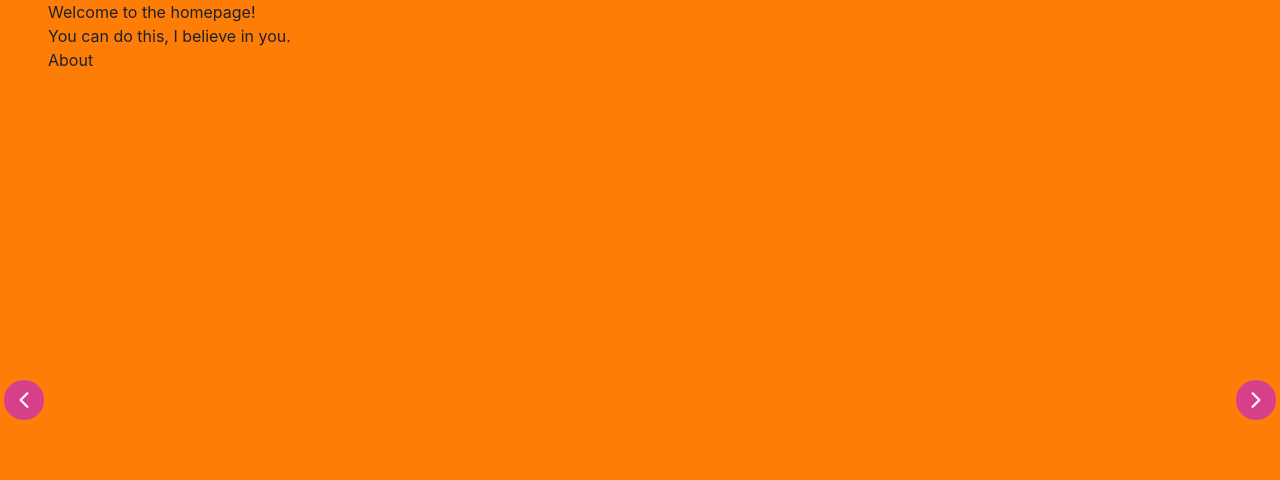
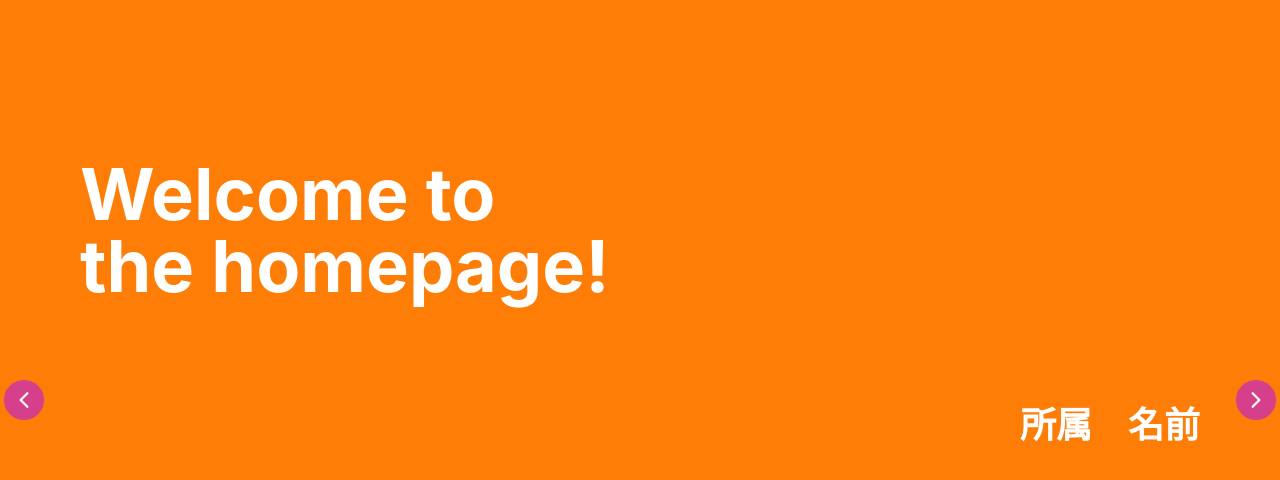
Before and after one commit to zonbitamago/lt-template-2022-spring, a React (Vite) app: page /lt-template-2022-spring/about in a window 1280 px wide. Both pictures are taken after a click on the button 24 px from the left and 400 px from the top of the page. Shown: the top 480 px of the page. Built offline with nearby package versions, Linux system fonts and the light colour scheme.

Commit message:
fix top page layout

```diff
--- a/src/components/Layout.tsx
+++ b/src/components/Layout.tsx
@@ -1,4 +1,4 @@
-import { Center, Grid, IconButton } from "@chakra-ui/react";
+import { Box, Center, Grid, IconButton } from "@chakra-ui/react";
 import { motion } from "framer-motion";
 import React, { useEffect, useState } from "react";
 import { IoIosArrowBack, IoIosArrowForward } from "react-icons/io";
@@ -66,7 +66,9 @@ const Layout: React.FC<{ isTop?: boolean }> = ({ children, isTop }) => {
               }}
             />
           </Center>
-          <div>{children}</div>
+          <Box ml="8" mr="8">
+            {children}
+          </Box>
           <Center>
             <IconButton
               aria-label="forward"
--- a/src/pages/Top.tsx
+++ b/src/pages/Top.tsx
@@ -1,3 +1,4 @@
+import { Box, Grid, Heading, VStack } from "@chakra-ui/react";
 import React from "react";
 import { Link } from "react-router-dom";
 import Layout from "../components/Layout";
@@ -5,13 +6,23 @@ import Layout from "../components/Layout";
 const Top = () => {
   return (
     <Layout isTop={true}>
-      <main>
-        <h2>Welcome to the homepage!</h2>
-        <p>You can do this, I believe in you.</p>
-      </main>
-      <nav>
-        <Link to="/about">About</Link>
-      </nav>
+      <VStack color="white" h="100vh">
+        <Box h="50%" w="100%" sx={{ position: "relative" }}>
+          <Heading
+            as="h1"
+            size="4xl"
+            h="100%"
+            sx={{ textAlign: "left", position: "absolute", bottom: "-40%" }}>
+            Welcome to <br />
+            the homepage!
+          </Heading>
+        </Box>
+        <Box h="50%" w="100%">
+          <Heading size="xl" sx={{ textAlign: "right" }}>
+            所属　名前
+          </Heading>
+        </Box>
+      </VStack>
     </Layout>
   );
 };
```
